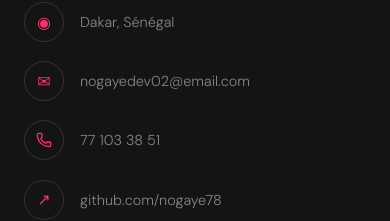
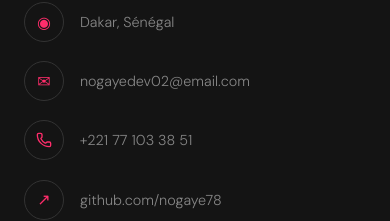
Before and after one commit to nogaye78/Nogaye-Portfolio, a React (Vite) app: page / in a window 390 px wide. Shown: the part 4020-4241 px from the top of the page. Built offline with nearby package versions, Linux system fonts and the light colour scheme; a web font is replaced by a local one.

Commit message:
telephone

```diff
--- a/src/components/Contact.jsx
+++ b/src/components/Contact.jsx
@@ -207,7 +207,7 @@ export default function Contact({ dark = false }) {
     },
     {
       icon: <Phone size={16} color="#FF2D6B" />,
-      label: "77 103 38 51",
+      label: "+221 77 103 38 51",
     },
 
     {
```
